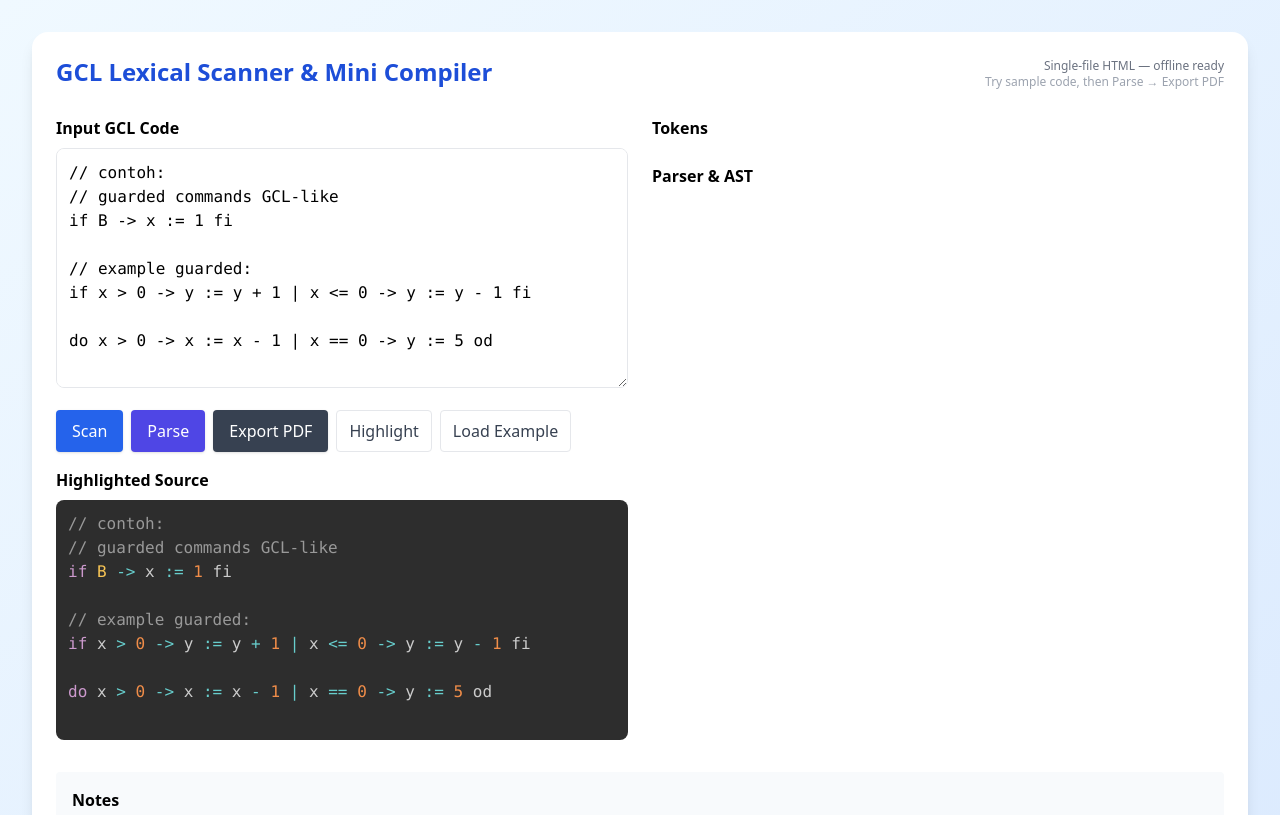
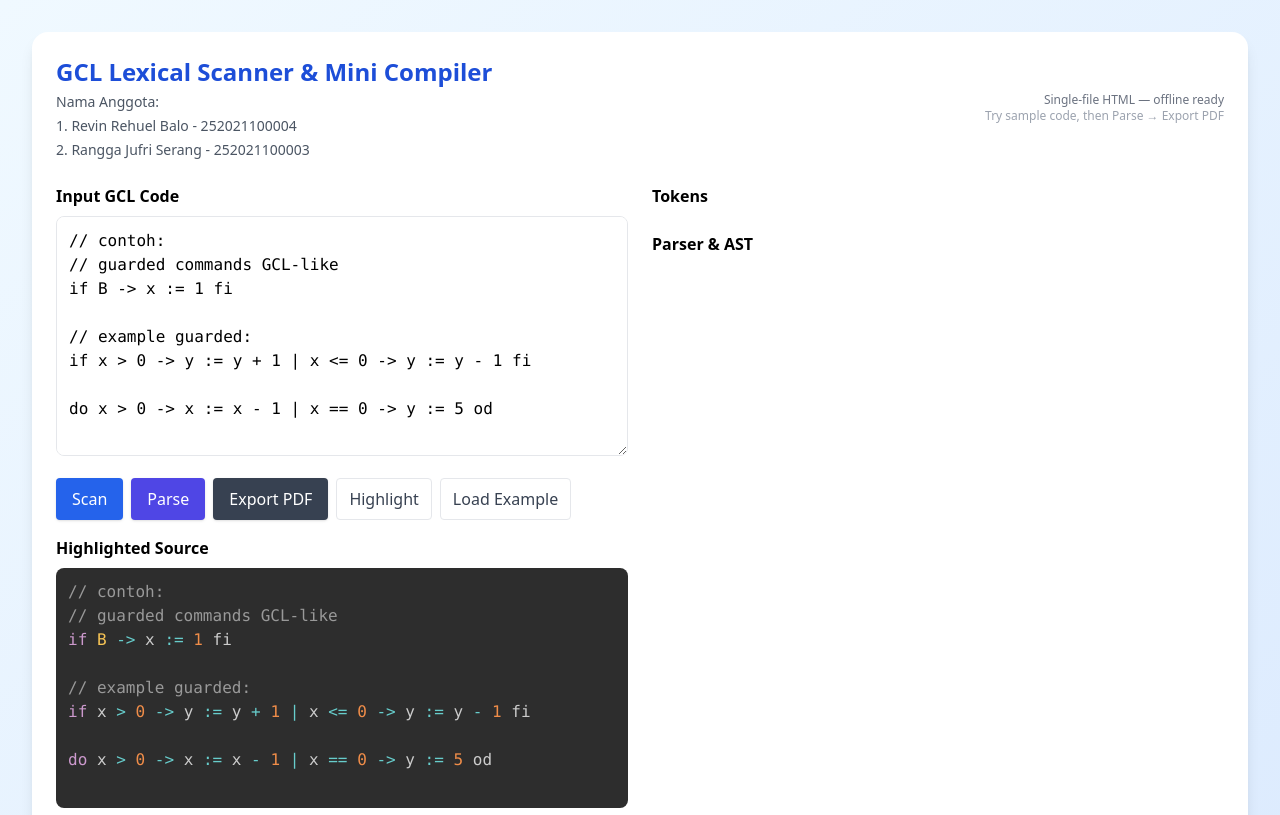
Before and after one commit to Serangga05/GCL, a plain HTML site: page index.html in a window 1280 px wide. Shown: the top 815 px of the page. Drawn offline with nearby package versions, Linux system fonts and the light colour scheme.

Commit message:
Update index.html

```diff
--- a/index.html
+++ b/index.html
@@ -38,7 +38,9 @@
       <div class="flex items-center justify-between gap-4">
         <div>
           <h1 class="text-2xl font-bold text-blue-700 mb-0">GCL Lexical Scanner & Mini Compiler</h1>
-          <p class="text-sm text-gray-600 mt-1"></p>
+          <p class="text-sm text-gray-600 mt-1">Nama Anggota:</p>
+          <p class="text-sm text-gray-600 mt-1">1. Revin Rehuel Balo - 252021100004</p>
+          <p class="text-sm text-gray-600 mt-1">2. Rangga Jufri Serang - 252021100003</p>
         </div>
         <div class="text-right">
           <div class="text-xs text-gray-500">Single-file HTML — offline ready</div>
```
